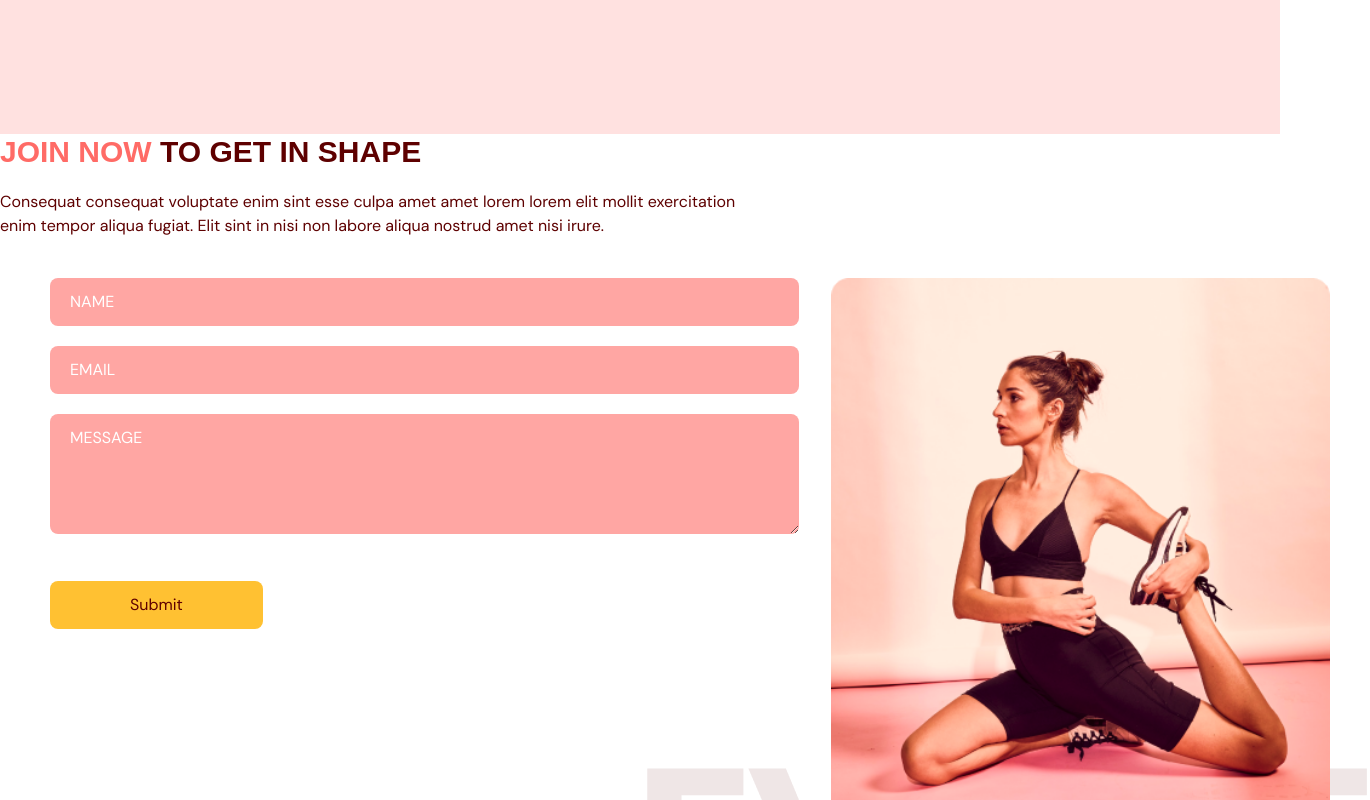
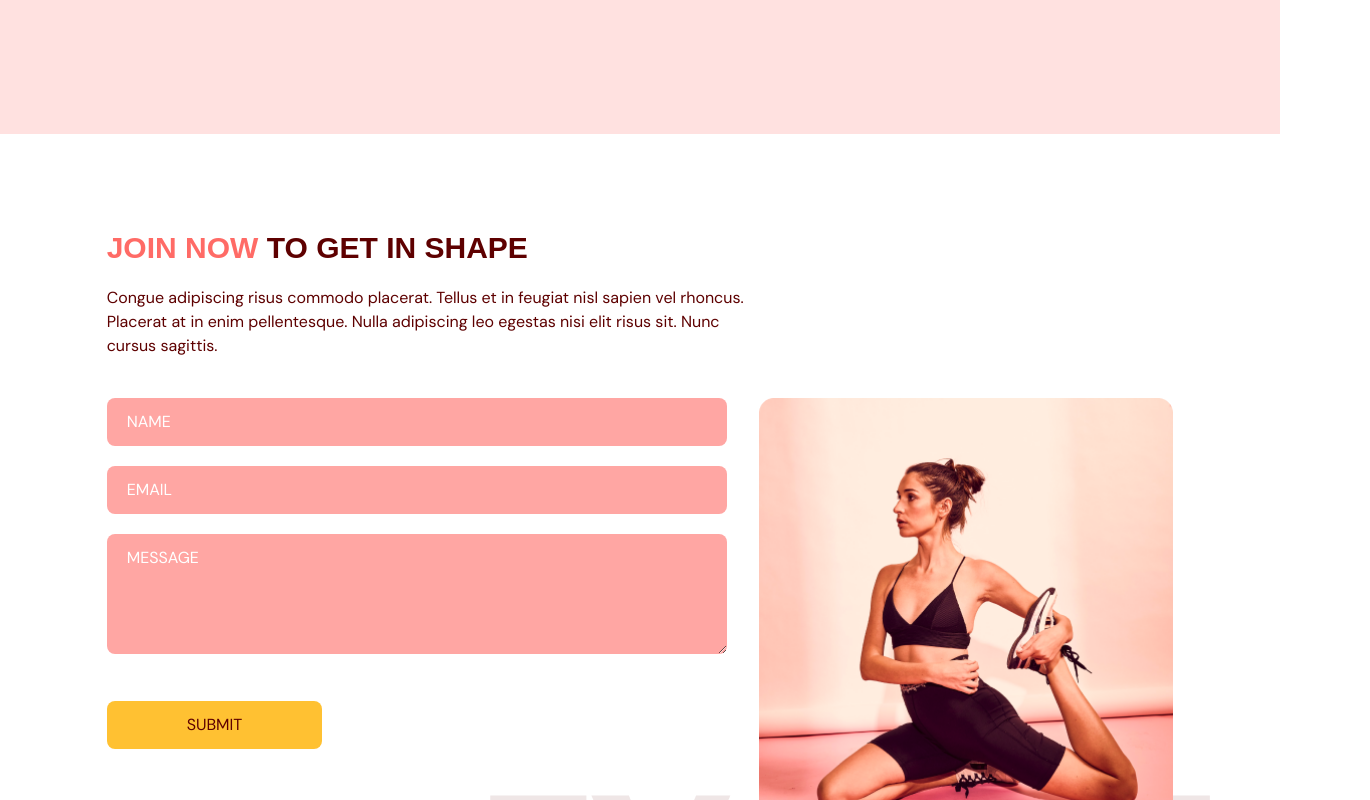
Before and after one commit to R-Villar/fitness-app, a React (Vite) app: page / in a window 1280 px wide. Shown: the part 2880-3680 px from the top of the page, 1370 px wide, since content can reach past the window. Built offline with nearby package versions, Linux system fonts and the light colour scheme.

Commit message:
fixed css bugs.

```diff
--- a/src/scenes/contactUs/index.tsx
+++ b/src/scenes/contactUs/index.tsx
@@ -1,6 +1,6 @@
+import { useForm } from "react-hook-form"
 import { SelectedPage } from "@/shared/types"
 import { motion } from "framer-motion"
-import { useForm } from "react-hook-form"
 import ContactUsPageGraphic from "@/assets/ContactUsPageGraphic.png"
 import HText from "@/shared/HText"
 
@@ -25,11 +25,11 @@ const ContactUs = ({ setSelectedPage }: Props) => {
 	}
 
 	return (
-		<section is='contactus' className='mx-auto w-5/6 pt-24 pb-32'>
+		<section id='contactus' className='mx-auto w-5/6 pt-24 pb-32'>
 			<motion.div onViewportEnter={() => setSelectedPage(SelectedPage.ContactUs)}>
 				{/* HEADER */}
 				<motion.div
-                    className="md:w-3/5"
+					className='md:w-3/5'
 					initial='hidden'
 					whileInView='visible'
 					viewport={{ once: true, amount: 0.5 }}
@@ -43,9 +43,9 @@ const ContactUs = ({ setSelectedPage }: Props) => {
 						<span className='text-primary-500'>JOIN NOW</span> TO GET IN SHAPE
 					</HText>
 					<p className='my-5'>
-						Consequat consequat voluptate enim sint esse culpa amet amet lorem lorem elit mollit
-						exercitation enim tempor aliqua fugiat. Elit sint in nisi non labore aliqua nostrud
-						amet nisi irure.
+						Congue adipiscing risus commodo placerat. Tellus et in feugiat nisl sapien vel
+						rhoncus. Placerat at in enim pellentesque. Nulla adipiscing leo egestas nisi elit
+						risus sit. Nunc cursus sagittis.
 					</p>
 				</motion.div>
 				{/* FORM AND IMAGE */}
@@ -57,7 +57,7 @@ const ContactUs = ({ setSelectedPage }: Props) => {
 						viewport={{ once: true, amount: 0.5 }}
 						transition={{ duration: 0.5 }}
 						variants={{
-							hidden: { opacity: 0, x: 50 },
+							hidden: { opacity: 0, y: 50 },
 							visible: { opacity: 1, y: 0 },
 						}}
 					>
@@ -101,12 +101,12 @@ const ContactUs = ({ setSelectedPage }: Props) => {
 
 							<textarea
 								className={inputStyles}
+								placeholder='MESSAGE'
 								rows={4}
 								cols={50}
-								placeholder='MESSAGE'
 								{...register("message", {
 									required: true,
-									maxLength: 100,
+									maxLength: 2000,
 								})}
 							/>
 							{errors.message && (
@@ -120,32 +120,34 @@ const ContactUs = ({ setSelectedPage }: Props) => {
 								type='submit'
 								className='mt-5 rounded-lg bg-secondary-500 px-20 py-3 transition duration-500 hover:text-white'
 							>
-								Submit
+								SUBMIT
 							</button>
 						</form>
 					</motion.div>
-                    <motion.div className="relative mt-16 basis-2/5 md:mt-0"
+
+					<motion.div
+						className='relative mt-16 basis-2/5 md:mt-0'
 						initial='hidden'
 						whileInView='visible'
 						viewport={{ once: true, amount: 0.5 }}
 						transition={{ delay: 0.2, duration: 0.5 }}
 						variants={{
-							hidden: { opacity: 0, x: 50 },
+							hidden: { opacity: 0, y: 50 },
 							visible: { opacity: 1, y: 0 },
 						}}
 					>
-                        <div className="md:before:content-evolvetext w-full before:absolute before:-bottom-20 before:-right-10 before:z-[-1]">
+						<div className='w-full before:absolute before:-bottom-20 before:-right-10 before:z-[-1] md:before:content-evolvetext'>
 							<img
-                                className="w-full"
-                                alt="contact-us-page-graphic"
+								className='w-full'
+								alt='contact-us-page-graphic'
 								src={ContactUsPageGraphic}
 							/>
 						</div>
-
 					</motion.div>
 				</div>
 			</motion.div>
 		</section>
 	)
 }
+
 export default ContactUs
```
Lines whose indentation alone changed are shown as unchanged.
